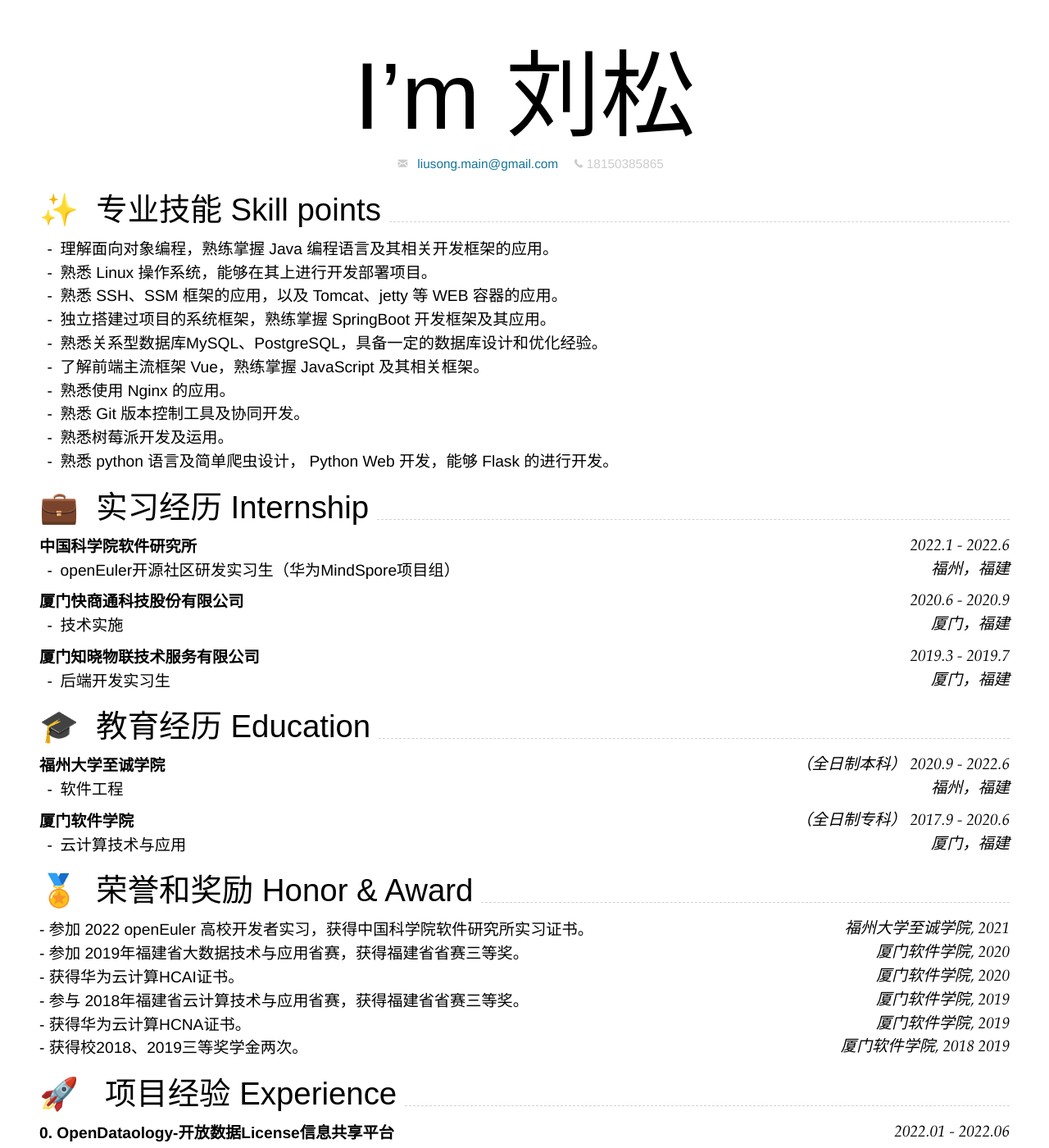
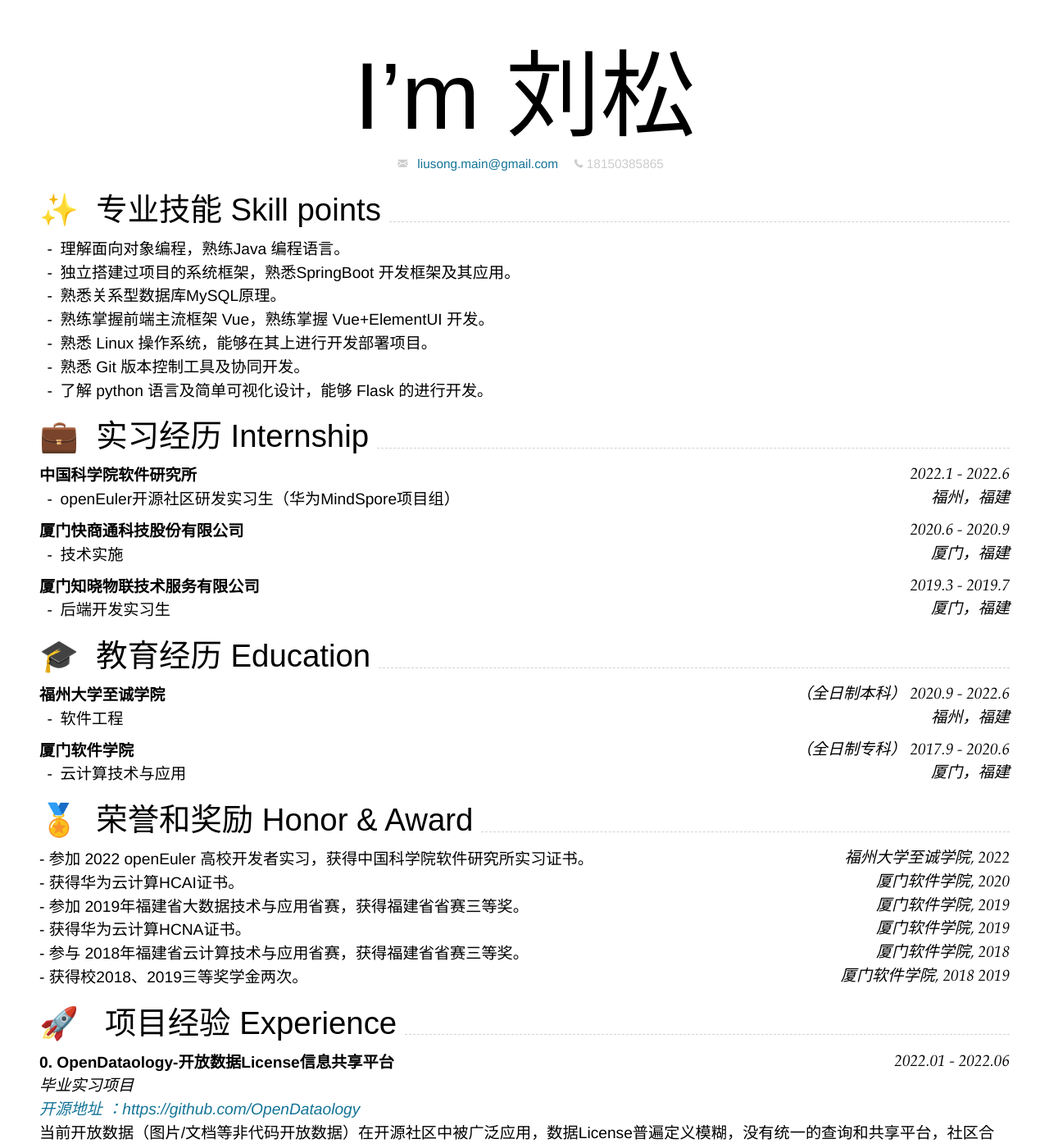
Before and after one commit to HuaQLII/nimo-markdown-ls, a Jekyll site: the page built from index.md, in a window 1280 px wide and 1400 px high. Shown: the whole window at 82% size. Built offline with Jekyll 4.4.1, drawn with Linux system fonts in a browser that asks for light colours; nearby versions of some CDN libraries; some of the changed text lies outside the part shown.

Commit message:
CV Success

```diff
--- a/Gemfile
+++ b/Gemfile
@@ -2,3 +2,5 @@ source 'https://rubygems.org'
 gem 'jekyll-assets', "~> 2.4.0"
 gem 'jekyll'
 gem 'kramdown-parser-gfm'
+gem 'wdm', '>= 0.1.0'
+gem "webrick", "~> 1.8"
--- a/index.md
+++ b/index.md
@@ -25,16 +25,13 @@ Supported arguments:
 
 ## ✨&nbsp; 专业技能 Skill points
 
-1. 理解面向对象编程，熟练掌握 Java 编程语言及其相关开发框架的应用。
-2. 熟悉 Linux 操作系统，能够在其上进行开发部署项目。
-3. 熟悉 SSH、SSM 框架的应用，以及 Tomcat、jetty 等 WEB 容器的应用。
-4. 独立搭建过项目的系统框架，熟练掌握 SpringBoot 开发框架及其应用。
-5. 熟悉关系型数据库MySQL、PostgreSQL，具备一定的数据库设计和优化经验。
-6. 了解前端主流框架 Vue，熟练掌握 JavaScript 及其相关框架。
-7. 熟悉使用 Nginx 的应用。
-8. 熟悉 Git 版本控制工具及协同开发。
-9. 熟悉树莓派开发及运用。
-10. 熟悉 python 语言及简单爬虫设计， Python Web 开发，能够 Flask 的进行开发。
+1. 理解面向对象编程，熟练Java 编程语言。
+2. 独立搭建过项目的系统框架，熟悉SpringBoot 开发框架及其应用。
+3. 熟悉关系型数据库MySQL原理。
+4. 熟练掌握前端主流框架 Vue，熟练掌握 Vue+ElementUI 开发。
+5. 熟悉 Linux 操作系统，能够在其上进行开发部署项目。
+6. 熟悉 Git 版本控制工具及协同开发。
+7. 了解 python 语言及简单可视化设计，能够 Flask 的进行开发。
 
 
 
@@ -94,15 +91,15 @@ Supported arguments:
 
 ##  🏅&nbsp; 荣誉和奖励 Honor & Award
 
-\- 参加 2022 openEuler 高校开发者实习，获得中国科学院软件研究所实习证书。 `福州大学至诚学院, 2021` <br>
-
-\- 参加 2019年福建省大数据技术与应用省赛，获得福建省省赛三等奖。`厦门软件学院, 2020` <br>
+\- 参加 2022 openEuler 高校开发者实习，获得中国科学院软件研究所实习证书。 `福州大学至诚学院, 2022` <br>
 
 \- 获得华为云计算HCAI证书。 `厦门软件学院, 2020` <br>
 
-\- 参与 2018年福建省云计算技术与应用省赛，获得福建省省赛三等奖。`厦门软件学院, 2019` <br>
+\- 参加 2019年福建省大数据技术与应用省赛，获得福建省省赛三等奖。`厦门软件学院, 2019` <br>
 
 \- 获得华为云计算HCNA证书。 `厦门软件学院, 2019` <br>
+
+\- 参与 2018年福建省云计算技术与应用省赛，获得福建省省赛三等奖。`厦门软件学院, 2018` <br>
 
 \- 获得校2018、2019三等奖学金两次。 `厦门软件学院, 2018 2019` <br>
 
```
Also changed, not shown: other parts of index.md (+2 -2 lines).
